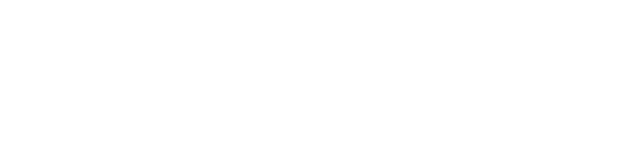
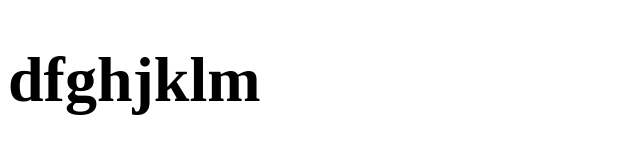
Before and after one commit to TheoBourdel/JavaScript-OS, a website built with Vite: page sources/index.html in a window 1280 px wide. Shown: the whole page, without its empty margins (0-640 px from the left). Built offline with nearby package versions, Linux system fonts and the light colour scheme.

Commit message:
scss compiler

```diff
--- a/sources/index.html
+++ b/sources/index.html
@@ -6,9 +6,10 @@
         <meta name="description" content="JavaScript">
         <meta name="theme-color" content="#ffffff">
         <title>JavaScript</title>
-        <link rel="stylesheet" href="./index.css">
+        <link rel="stylesheet" href="./dist/css/index.css">
     </head>
-    <body>
+    <body >
+        <h1 class="display-1">dfghjklm</h1>
         <script src="./index.js"></script>
     </body>
 </html>
--- /dev/null
+++ b/sources/scss/main.scss
@@ -0,0 +1,14 @@
+$color-primary: '#fe52566';
+$color-secondary: '#ed85ef';
+$bg-primary: '#ee9936';
+$bg-secondary: '#336ffd';
+
+
+body{
+    background-color: $bg-primary;
+}
+
+.display-1 {
+    font-size: 4rem;
+    color: $color-primary;
+}
```
Also changed, not shown: package.json (+43 -36 lines), sources/dist/css/index.css (added), sources/index.css (deleted), 1 other file.
